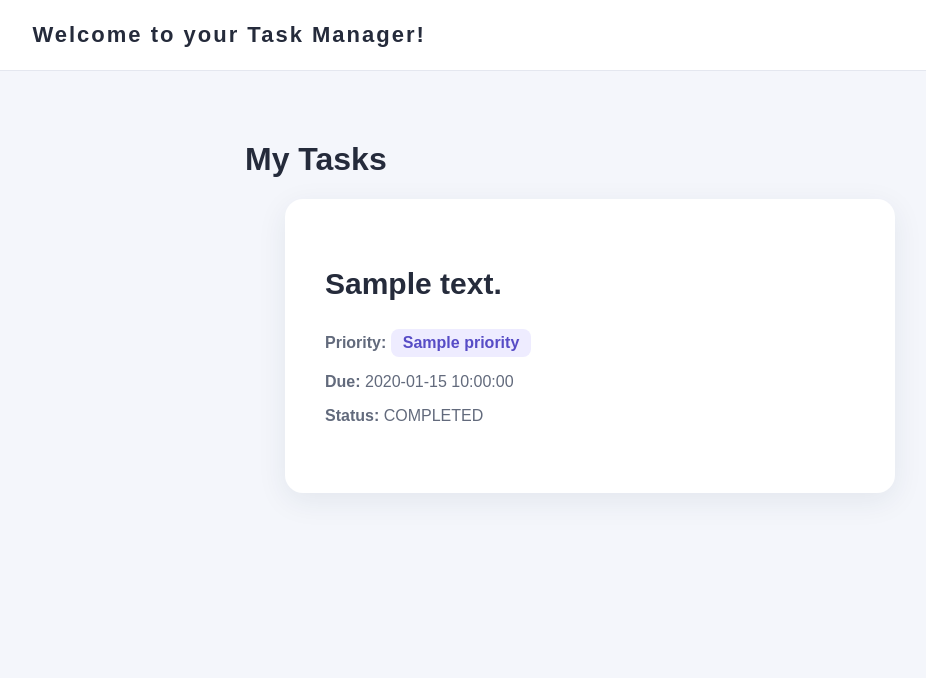
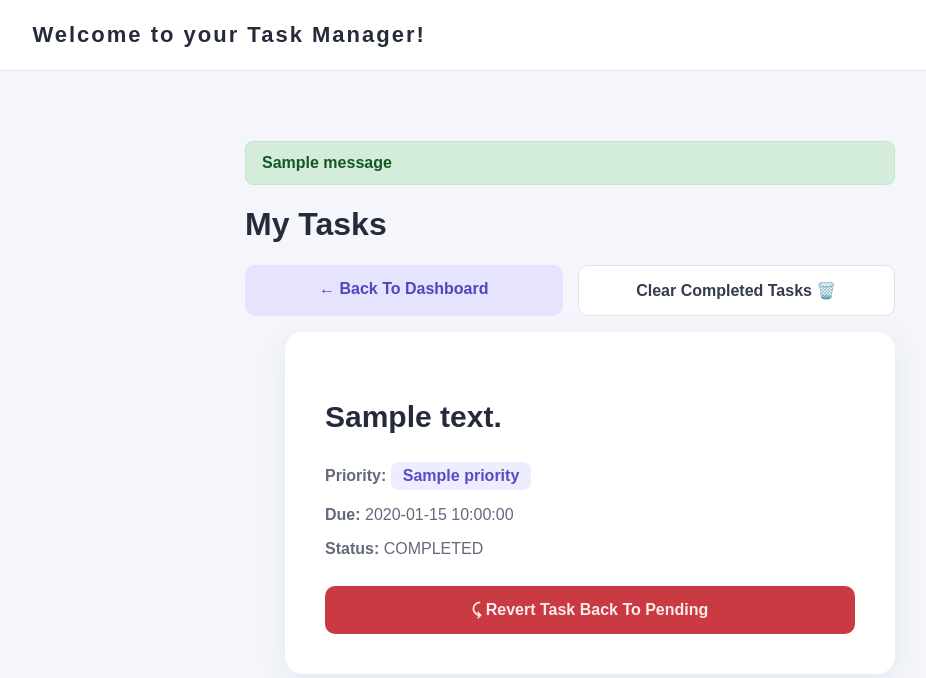
Before and after one commit to linhledo/Task-Manager, a Flask app: template app/templates/tasks.html in a window 1280 px wide. Shown: the top 678 px of the page, without its empty margins (70-996 px from the left). Run offline with Flask 3, Linux system fonts and the light colour scheme; the template is opened without the code that fills it: most values are stand-ins (such as "Sample title", 1, 10 or a date in 2020); one stand-in notice (Sample message) is shown; some libraries are stand-ins or nearby versions.

Commit message:
Implement task addition, completion, deleting completed tasks, and reverting tasks back to pending

```diff
--- a/app/app.py
+++ b/app/app.py
@@ -1,7 +1,10 @@
-from flask import Flask, redirect, url_for, render_template
+from datetime import datetime
+from flask import Flask, redirect, url_for, render_template, request, flash
 import psycopg
 
 app = Flask(__name__)
+
+app.secret_key = 'temporary-secret-key'
 
 def get_connection():
     return psycopg.connect(
@@ -83,9 +86,29 @@ def show_tasks():
         tasks=tasks
     )
 
-@app.route("/tasks/new")
+@app.route("/tasks/new", methods=["GET", "POST"])
 def add_task():
-    return "We'll build the add-task page next!"
+    if request.method == "POST":
+        description = request.form["description"]
+        due_date = request.form.get("due_date")
+        priority = request.form["priority"]
+
+        if due_date:
+            due_date = datetime.fromisoformat(due_date)
+        else:
+            due_date = None
+
+        #TODO: need to change for different users
+        with get_connection() as connection:
+                with connection.cursor() as cursor:
+                    cursor.execute("""
+                        INSERT INTO tasks (user_id, description, due_date, priority)
+                        VALUES (1, %s, %s, %s)
+                    """, (description, due_date, priority))
+
+        flash("Task added successfully ✓", "success")
+        return redirect(url_for("dashboard"))
+    return render_template("add_task.html")
 
 @app.route("/tasks/<int:task_id>/complete", methods=["POST"])
 def complete_task(task_id):
@@ -97,3 +120,34 @@ def complete_task(task_id):
                 where id = %s
             """, (task_id,))
     return redirect(url_for("dashboard"))
+
+@app.route("/tasks/clear-completed", methods=["POST"])
+def clear_completed_tasks():
+    with get_connection() as connection:
+        with connection.cursor() as cursor:
+            cursor.execute("""
+                DELETE FROM tasks
+                WHERE status = 'COMPLETED'
+            """)
+
+            deleted_count = cursor.rowcount
+    flash(
+        f"Deleted {deleted_count} completed task(s).",
+        "success"
+    )
+    return redirect(url_for("show_tasks"))
+
+@app.route("/tasks/<int:task_id>/revert", methods=["POST"])
+def revert_task(task_id):
+    with get_connection() as connection:
+        with connection.cursor() as cursor:
+            cursor.execute("""
+                UPDATE tasks
+                SET status = 'PENDING'
+                where id = %s
+            """, (task_id,))
+    flash(
+        f"Reverted task back to Pending ✓",
+        "success"
+    )
+    return redirect(url_for("show_tasks"))
--- a/app/static/style.css
+++ b/app/static/style.css
@@ -102,6 +102,37 @@ body {
     border: 1px solid #dfe3ec;
 }
 
+.alert {
+    padding: 12px 16px;
+    margin: 16px 0;
+    border-radius: 8px;
+    font-weight: bold;
+}
+
+.alert-success {
+    background-color: #d4edda;
+    color: #155724;
+    border: 1px solid #c3e6cb;
+}
+
+.revert-button {
+    display: block;
+    width: 100%;
+    padding: 15px;
+    border: none;
+    border-radius: 10px;
+    font-size: 16px;
+    font-weight: bold;
+    text-align: center;
+    text-decoration: none;
+    cursor: pointer;
+}
+
+.revert-button {
+    background: #CA3A43;
+    color: #FAEBEC;
+}
+
 @media (max-width: 500px) {
     .container {
         margin: 35px auto;
--- a/app/templates/tasks.html
+++ b/app/templates/tasks.html
@@ -12,7 +12,31 @@
     </header>
 
     <main class="container">
+
+        {% with messages = get_flashed_messages(with_categories=true) %}
+            {% if messages %}
+                {% for category, message in messages %}
+                    <div class="alert alert-{{ category }}">
+                        {{ message }}
+                    </div>
+                {% endfor %}
+            {% endif %}
+        {% endwith %}
+
         <h1>My Tasks</h1>
+
+        <section class="actions">
+            <a href="{{ url_for('dashboard') }}" class="action-button">
+                ← Back To Dashboard
+            </a>
+
+            <form action="{{ url_for('clear_completed_tasks') }}"
+                    method="POST"
+                    onsubmit="return confirm('Delete ALL completed tasks? This cannot be undone.');">
+                    <button type="submit" class="action-button secondary">Clear Completed Tasks 🗑️</button>
+            </form>
+        </section>
+
         {% if tasks %}
             <ul>
                 {% for task in tasks %}
@@ -38,11 +62,22 @@
                                 {{ task.status }}
                             </p>
                         </div>
+
+                        {% if task.status == "COMPLETED" %}
+                            <form action="{{ url_for('revert_task', task_id=task.id) }}"
+                            method="POST">
+                                <button type="submit" class="revert-button">
+                                    ⤹ Revert Task Back To Pending
+                                </button>
+                            </form>
+                        {% endif %}
                     </section>
                 {% endfor %}
             </ul>
         {% else %}
-            <p>You don't have any tasks yet!</p>
+            <section class="task-card" style="margin-top:3cm">
+                <h2>You don't have any tasks yet!</h2>
+            </section>
         {% endif %}
     </main>
 </body>
```
Also changed, not shown: app/templates/add_task.html (+53 -0 lines), app/templates/dashboard.html (+11 -0 lines).
